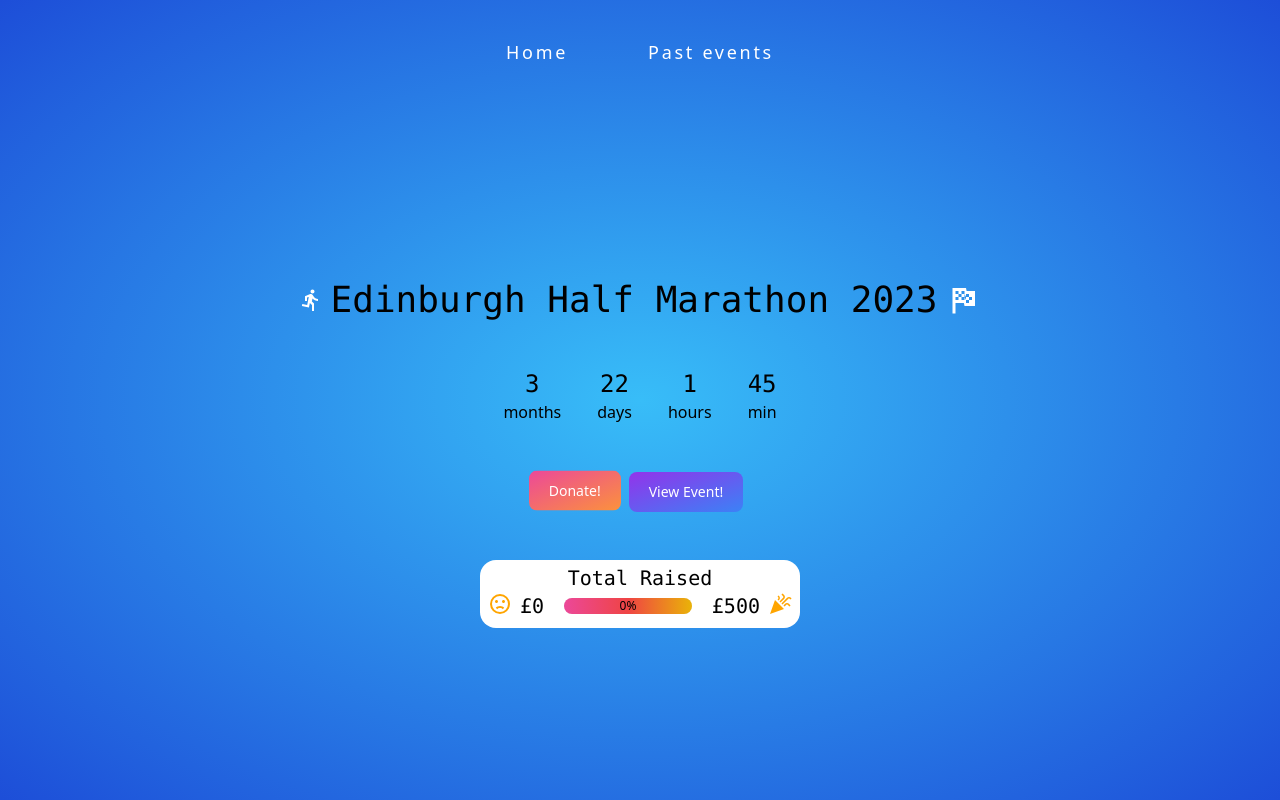
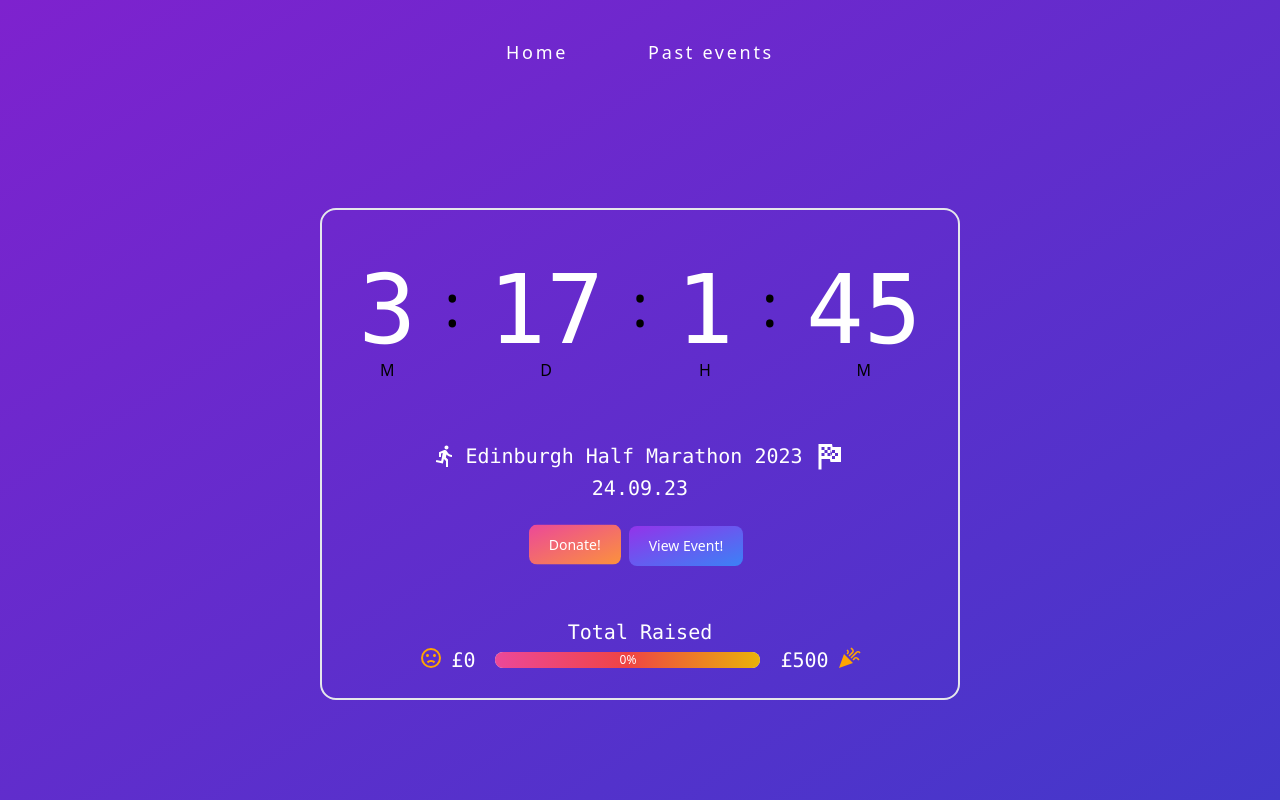
Before and after one commit to callumbuttery/marathon-tracker, a React (Vite) app: page / in a window 1280 px wide. Built offline with nearby package versions, Linux system fonts and the light colour scheme.

Commit message:
Fix: update UI

```diff
--- a/src/components/CountDown.tsx
+++ b/src/components/CountDown.tsx
@@ -9,7 +9,7 @@ export const CountDown: React.FC = () => {
     const [Months, setMonths] = useState(0);
 
     useEffect(() => {
-        const time = moment("2023-09-29").valueOf() - moment(new Date()).valueOf();
+        const time = moment("2023-09-24").valueOf() - moment(new Date()).valueOf();
         setMinutes(moment.duration(time).minutes());
         setHours(moment.duration(time).hours());
         setDays(moment.duration(time).days());
@@ -20,28 +20,31 @@ export const CountDown: React.FC = () => {
         <div className="flex justify-center items-center mt-10 mb-10">
             <div className="grid grid-flow-col gap-5 text-center auto-cols-max">
                 <div className="flex flex-col p-2 bg-neutral rounded-box text-neutral-content">
-                    <span className="countdown font-mono text-2xl">
+                    <span className="countdown font-mono text-8xl text-white">
                         <span>{Months}</span>
                     </span>
-                    months
+                    M
                 </div>
-                <div className="flex flex-col p-2 bg-neutral rounded-box text-neutral-content">
-                    <span className="countdown font-mono text-2xl">
+                <div className='flex justify-center mt-5 text-6xl'>:</div>
+                <div className="flex flex-col p-2 bg-neutral rounded-box">
+                    <span className="countdown font-mono text-8xl text-white">
                         <span>{days}</span>
                     </span>
-                    days
+                    D
                 </div>
+                <div className='flex justify-center mt-5 text-6xl'>:</div>
                 <div className="flex flex-col p-2 bg-neutral rounded-box text-neutral-content">
-                    <span className="countdown font-mono text-2xl">
+                    <span className="countdown font-mono text-8xl text-white">
                         <span>{hours}</span>
                     </span>
-                    hours
+                    H
                 </div>
+                <div className='flex justify-center mt-5 text-6xl'>:</div>
                 <div className="flex flex-col p-2 bg-neutral rounded-box text-neutral-content">
-                    <span className="countdown font-mono text-2xl">
+                    <span className="countdown font-mono text-8xl text-white">
                         <span>{minutes}</span>
                     </span>
-                    min
+                    M
                 </div>
             </div>
         </div>
--- a/src/components/loading/ProgressBar.tsx
+++ b/src/components/loading/ProgressBar.tsx
@@ -4,14 +4,14 @@ import { mdiPartyPopper, mdiEmoticonSadOutline  } from '@mdi/js';
 
 export const ProgressBar: React.FC = () => {
     return (
-        <div className='bg-white w-3/12 mx-auto rounded-2xl pb-2'>
-            <span className="flex justify-center items-center mt-10 font-mono text-xl pt-1">Total Raised</span>
+        <div className=''>
+            <span className="flex justify-center items-center mt-10 font-mono text-xl pt-1 text-white">Total Raised</span>
             <div className="flex justify-center items-center">
-                <div className="font-mono text-xl text-black flex"><Icon path={mdiEmoticonSadOutline} size={1} className='mr-2 ml-2' color={'orange'}/>£0</div>
-                <div className="ml-5 mr-5 w-8/12 bg-gray-200 rounded-full dark:bg-gray-700">
-                    <div className="bg-gradient-to-r from-pink-500 via-red-500 to-yellow-500 text-xs font-medium text-black-100 text-center p-0.5 leading-none rounded-full" style={{ width: "100%" }}> 0%</div>
+                <div className="font-mono text-xl text-white flex"><Icon path={mdiEmoticonSadOutline} size={1} className='mr-2 ml-2' color={'orange'}/>£0</div>
+                <div className="ml-5 mr-5 w-5/12 bg-gray-200 rounded-full dark:bg-gray-700">
+                    <div className="bg-gradient-to-r from-pink-500 via-red-500 to-yellow-500 text-xs font-medium text-white text-center p-0.5 leading-none rounded-full" style={{ width: "100%" }}> 0%</div>
                 </div>
-                <div className="font-mono text-xl text-black flex">£500 <Icon path={mdiPartyPopper} size={1} className='ml-2 mr-2' color={'orange'}/></div>
+                <div className="font-mono text-xl text-white flex">£500 <Icon path={mdiPartyPopper} size={1} className='ml-2 mr-2' color={'orange'}/></div>
             </div>
         </div>
     )
--- a/src/pages/Landing.tsx
+++ b/src/pages/Landing.tsx
@@ -9,19 +9,26 @@ import { mdiFlagCheckered, mdiRun } from '@mdi/js';
 
 export const Landing: React.FC = () => {
     return (
-        <div className="h-screen bg-[radial-gradient(ellipse_at_center,_var(--tw-gradient-stops))] from-sky-400 to-blue-700 pt-60">
+        <div className="h-screen bg-gradient-to-tl from-indigo-700 to-purple-700 pt-52">
+            <div className="w-6/12 mx-auto rounded-2xl pb-2 pt-1 border-2">
+                <CountDown />
+                <div className="flex justify-center items-center font-mono text-xl mt-12 text-white">
+                    <Icon path={mdiRun} size={1} color={'white'} />
+                    <span className="ml-2 mr-2">Edinburgh Half Marathon 2023</span>
+                    <Icon path={mdiFlagCheckered} size={1.5} color={'white'} />
+                </div>
+                <div className="flex justify-center items-center font-mono text-xl text-white">
+                    24.09.23
+                </div>
+                <div className="flex justify-center mt-6">
+                    <DonationButton />
+                    <ViewEventButton />
+                </div>
+                <div className="mt-4 mb-4">
+                    <ProgressBar />
+                </div>
 
-            <div className="flex justify-center items-center mt-10 font-mono text-4xl">
-                <Icon path={mdiRun} size={1} color={'white'} />
-                <span className="ml-2 mr-2">Edinburgh Half Marathon 2023</span>
-                <Icon path={mdiFlagCheckered} size={1.5} color={'white'} />
             </div>
-            <CountDown />
-            <div className="flex justify-center mt-5">
-                <DonationButton />
-                <ViewEventButton />
-            </div>
-            <ProgressBar/>
         </div>
     )
 }
```
Also changed, not shown: src/assets/evy-prentice-QhzTFJVrg0g-unsplash.jpg (added).
